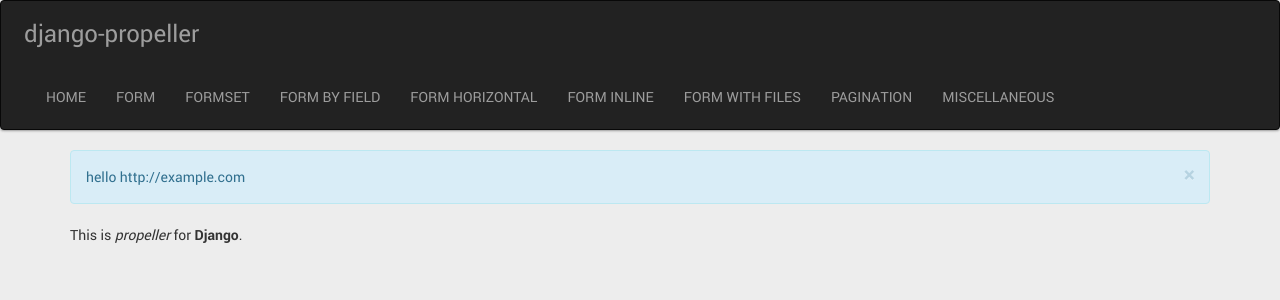
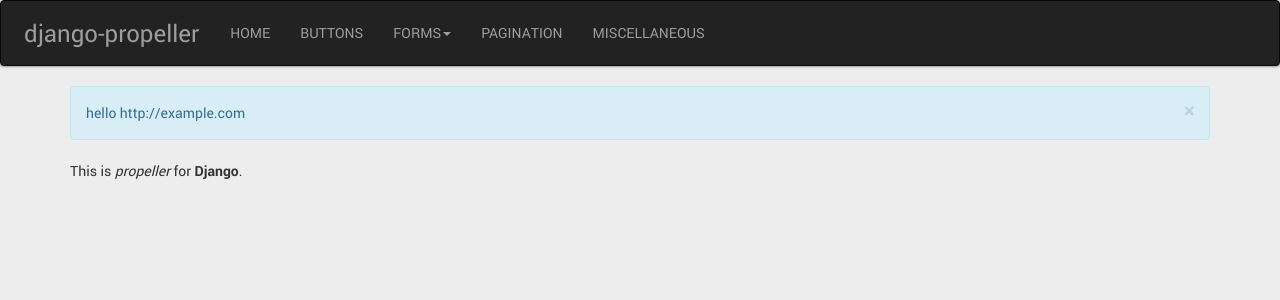
Before and after one commit to tfroehlich82/django-propeller, a Django app: page / in a window 1280 px wide. Shown: the top 300 px of the page. Run offline with Django 3.2, Linux system fonts and the light colour scheme; some libraries are stand-ins or nearby versions.

Commit message:
Improved demo page design. Added dropdown for form examples

```diff
--- a/django_propeller_demo/templates/base.html
+++ b/django_propeller_demo/templates/base.html
@@ -19,12 +19,18 @@
             <div class="collapse navbar-collapse" id="navbar-collapse">
                 <ul class="nav navbar-nav">
                     <li><a class="pmd-ripple-effect" href="{% url 'home' %}">Home</a></li>
+                    <li><a class="pmd-ripple-effect" href="{% url 'form_default' %}">Buttons</a></li>
+                    <li class="dropdown pmd-dropdown">
+                        <a data-toggle="dropdown" class="pmd-ripple-effect dropdown-toggle" data-sidebar="true" href="javascript:void(0);">Forms<span class="caret"></span></a>
+                        <ul class="dropdown-menu">
                             <li><a class="pmd-ripple-effect" href="{% url 'form_default' %}">Form</a></li>
                             <li><a class="pmd-ripple-effect" href="{% url 'formset_default' %}">Formset</a></li>
                             <li><a class="pmd-ripple-effect" href="{% url 'form_by_field' %}">Form by field</a></li>
                             <li><a class="pmd-ripple-effect" href="{% url 'form_horizontal' %}">Form horizontal</a></li>
                             <li><a class="pmd-ripple-effect" href="{% url 'form_inline' %}">Form inline</a></li>
                             <li><a class="pmd-ripple-effect" href="{% url 'form_with_files' %}">Form with files</a></li>
+                        </ul>
+                    </li>
                     <li><a class="pmd-ripple-effect" href="{% url 'pagination' %}">Pagination</a></li>
                     <li><a class="pmd-ripple-effect" href="{% url 'misc' %}">Miscellaneous</a></li>
                 </ul>
```
Lines whose indentation alone changed are shown as unchanged.
